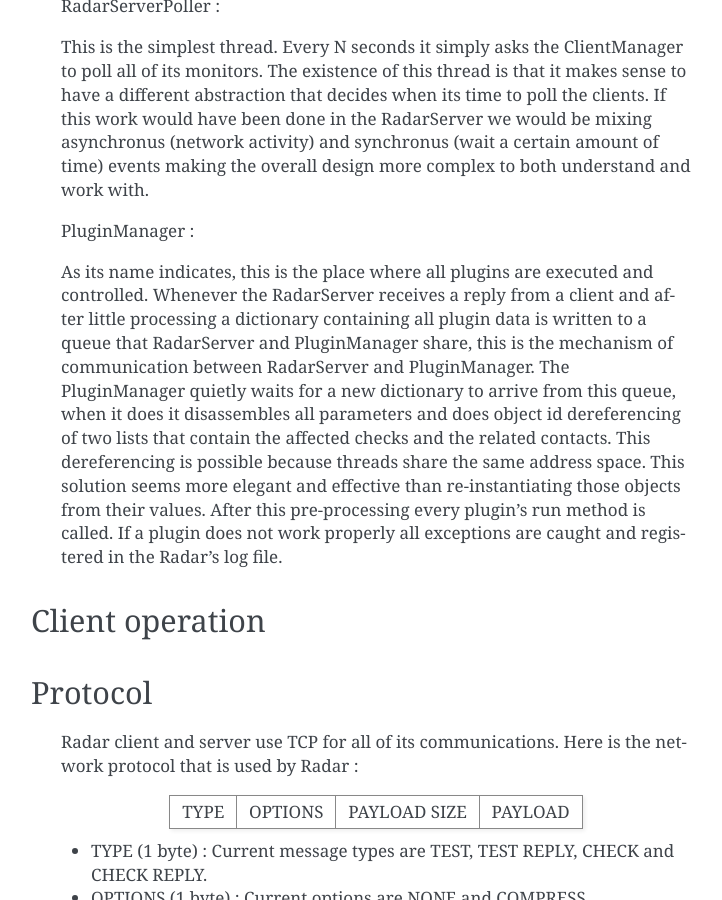
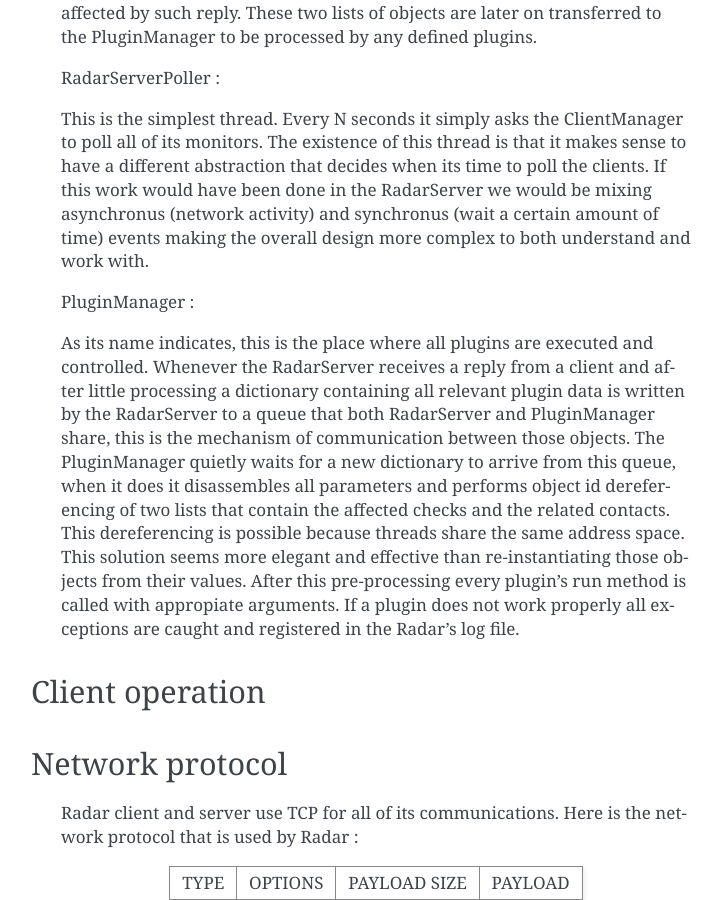
Before and after one commit to lliendo/Radar, a Sphinx documentation site: the page built from docs/internals.rst, in a window 1280 px wide and 900 px high, scrolled down 3686 px. Shown: the whole window, without its empty margins (389-1111 px from the left). Built offline with Sphinx 7.4.7, drawn with Linux system fonts in a browser that asks for light colours; some of the changed text lies outside the part shown.

Commit message:
- Updated documentation.

```diff
--- a/docs/internals.rst
+++ b/docs/internals.rst
@@ -137,10 +137,13 @@
     The currently supported multiplexing strategies are : select, poll, epoll,
     kqueue and i/o completion ports.
 
-    Radar client and server also operate in a non-blocking way. Its main thread
+    Radar's client and server also operate in a non-blocking way. Its main threads
     loops are iterated constantly every 200 milliseconds. This prevents any
     single client from blocking the server indefinetly due to a malformed or
-    incomplete network message.
+    incomplete network message. Also this mechanism is used as an easy workaround
+    to gracefully terminate threads : one thread Event is shared among all defined
+    threads, when this thread event is stopped the condition of the loop does
+    not hold and the thread successfully ends.
 
 
 Server operation
@@ -190,26 +193,26 @@
 
     As its name indicates, this is the place where all plugins are executed and
     controlled. Whenever the RadarServer receives a reply from a client and after
-    little processing a dictionary containing all plugin data is written to a
-    queue that RadarServer and PluginManager share, this is the mechanism of
-    communication between RadarServer and PluginManager.
+    little processing a dictionary containing all relevant plugin data is written
+    by the RadarServer to a  queue that both RadarServer and PluginManager share,
+    this is the mechanism of communication between those objects.
     The PluginManager quietly waits for a new dictionary to arrive from this
-    queue, when it does it disassembles all parameters and does object id
+    queue, when it does it disassembles all parameters and performs object id
     dereferencing of two lists that contain the affected checks and the
     related contacts. This dereferencing is possible because threads share the
     same address space. This solution seems more elegant and effective than
     re-instantiating those objects from their values.
-    After this pre-processing every plugin's run method is called. If a plugin
-    does not work properly all exceptions are caught and registered in the
-    Radar's log file.
+    After this pre-processing every plugin's run method is called with appropiate
+    arguments. If a plugin does not work properly all exceptions are caught and
+    registered in the Radar's log file.
 
 
 Client operation
 ----------------
 
 
-Protocol
---------
+Network protocol
+----------------
 
     Radar client and server use TCP for all of its communications. Here is the
     network protocol that is used by Radar :
```
